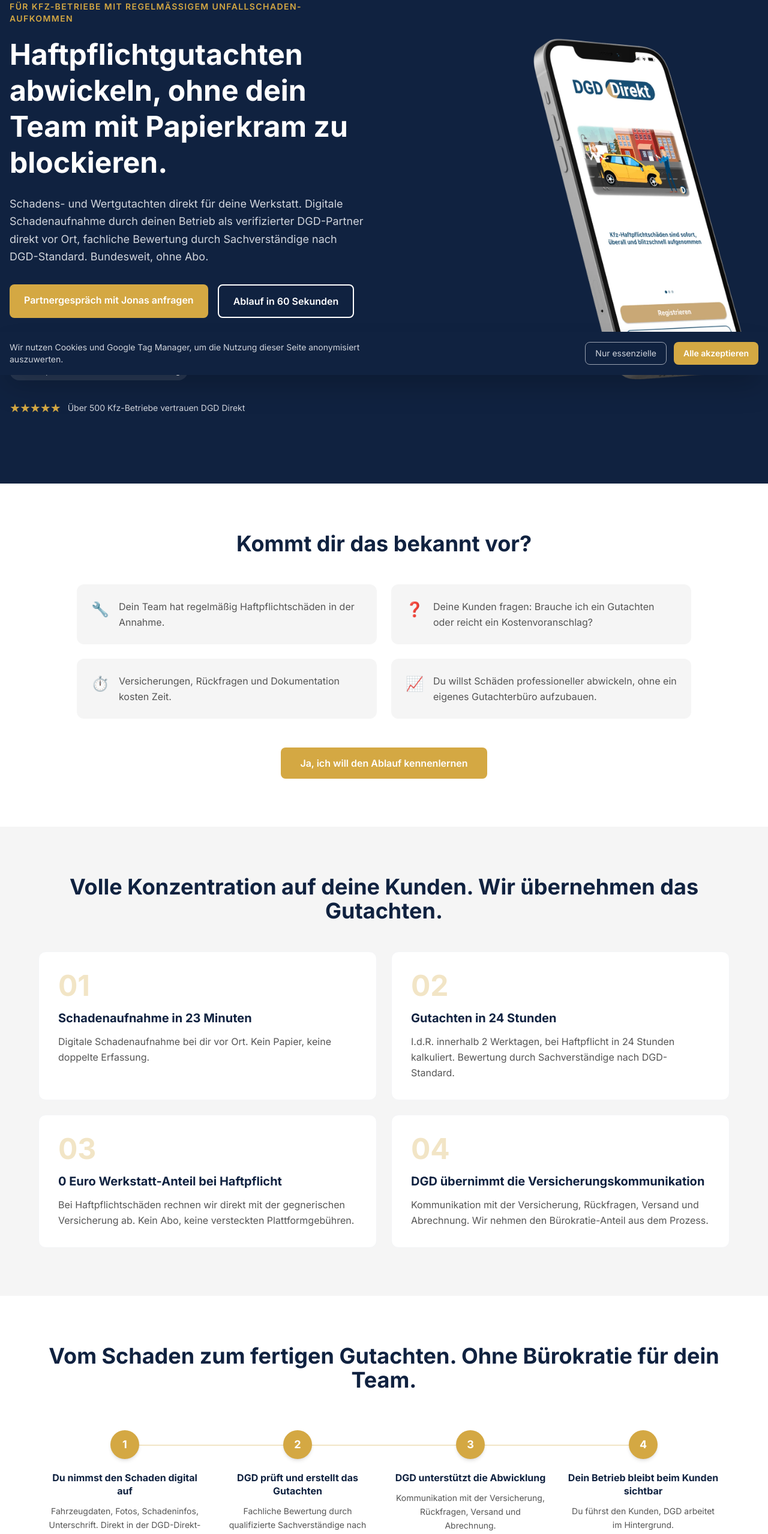
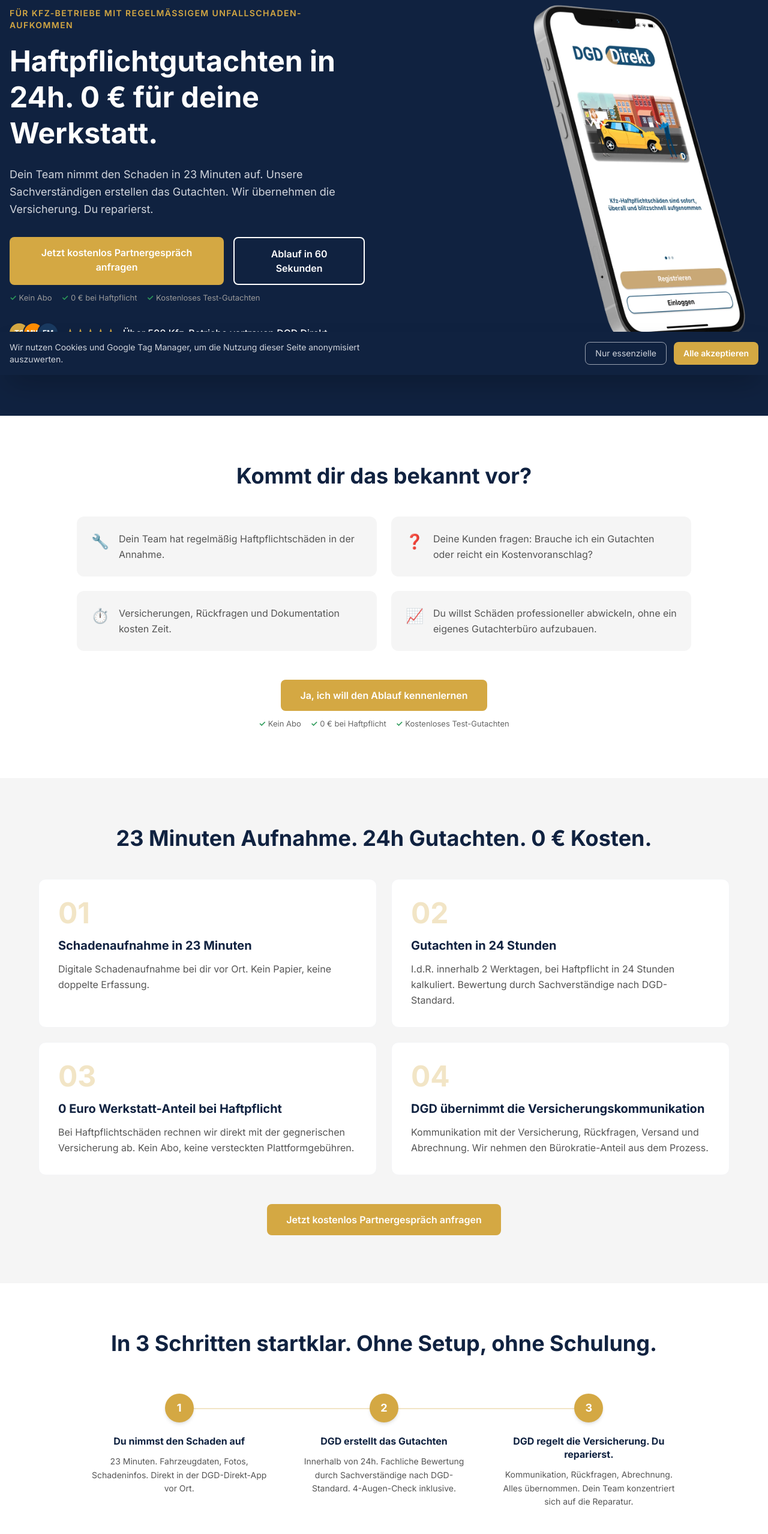
Before and after one commit to tobiasgrundl3-web/dgd-landingpage, a Next.js app: page / in a window 1280 px wide. Shown: the part 175-2732 px from the top of the page at 60% size. Built offline with nearby package versions, Linux system fonts and the light colour scheme.

Commit message:
Add files via upload

```diff
--- a/src/components/sections/Benefits.tsx
+++ b/src/components/sections/Benefits.tsx
@@ -26,7 +26,7 @@
     <section className="py-20 px-4 bg-[#F5F5F5]">
       <div className="max-w-6xl mx-auto">
         <h2 className="text-3xl sm:text-4xl font-bold text-[#102240] text-center mb-12">
-          Volle Konzentration auf deine Kunden. Wir übernehmen das Gutachten.
+          23 Minuten Aufnahme. 24h Gutachten. 0 € Kosten.
         </h2>
         <div className="grid grid-cols-1 sm:grid-cols-2 gap-6">
           {benefits.map((b) => (
@@ -40,6 +40,14 @@
             </div>
           ))}
         </div>
+        <div className="text-center mt-12">
+          <a
+            href="#anfrage"
+            className="inline-block bg-[#d4a843] text-white px-8 py-3.5 rounded-lg font-semibold hover:bg-[#b8902e] transition-colors"
+          >
+            Jetzt kostenlos Partnergespräch anfragen
+          </a>
+        </div>
       </div>
     </section>
   );
--- a/src/components/sections/ContactForm.tsx
+++ b/src/components/sections/ContactForm.tsx
@@ -1,9 +1,9 @@
 "use client";
 
-import React, { useState } from "react";
+import React, { useState, useEffect } from "react";
+import { useRouter } from "next/navigation";
 
-// Placeholder — configure endpoint before going live
-const ENDPOINT = "/api/anfrage";
+const ENDPOINT = "https://hooks.zapier.com/hooks/catch/26752793/4bvwtqt/";
 
 const nextSteps = [
   "Jonas ruft dich innerhalb von 24 Stunden zurück.",
@@ -66,6 +66,13 @@
 }
 
 export default function ContactForm() {
+  const [utm, setUtm] = useState({
+    utm_source: "",
+    utm_medium: "",
+    utm_campaign: "",
+    utm_term: "",
+    utm_content: "",
+  });
   const [form, setForm] = useState({
     mitarbeiter: "",
     schaeden: "",
@@ -76,13 +83,24 @@
     datenschutz: false,
   });
   const [loading, setLoading] = useState(false);
-  const [success, setSuccess] = useState(false);
   const [error, setError] = useState("");
+  const router = useRouter();
+
+  useEffect(() => {
+    const p = new URLSearchParams(window.location.search);
+    setUtm({
+      utm_source: p.get("utm_source") ?? "",
+      utm_medium: p.get("utm_medium") ?? "",
+      utm_campaign: p.get("utm_campaign") ?? "",
+      utm_term: p.get("utm_term") ?? "",
+      utm_content: p.get("utm_content") ?? "",
+    });
+  }, []);
 
   const update = (field: string, value: string | boolean) =>
     setForm((prev) => ({ ...prev, [field]: value }));
 
-  const handleSubmit: React.FormEventHandler<HTMLFormElement> = async (e) => {
+  const handleSubmit = async (e: React.SyntheticEvent<HTMLFormElement>) => {
     e.preventDefault();
     if (!form.datenschutz) {
       setError("Bitte stimme der Datenschutzerklärung zu.");
@@ -94,9 +112,9 @@
       await fetch(ENDPOINT, {
         method: "POST",
         headers: { "Content-Type": "application/json" },
-        body: JSON.stringify(form),
+        body: JSON.stringify({ ...form, ...utm }),
       });
-      setSuccess(true);
+      router.push("/danke");
     } catch {
       setError(
         "Etwas ist schiefgelaufen. Bitte ruf uns direkt an: 0800 009 5000"
@@ -119,20 +137,7 @@
           </p>
         </div>
 
-        {success ? (
-          <div className="max-w-lg mx-auto text-center bg-[#F5F5F5] rounded-2xl p-12">
-            <div className="w-16 h-16 rounded-full bg-[#d4a843] flex items-center justify-center mx-auto mb-6">
-              <span className="text-white text-2xl font-bold">✓</span>
-            </div>
-            <h3 className="text-2xl font-bold text-[#102240] mb-3">
-              Anfrage erfolgreich!
-            </h3>
-            <p className="text-[#555555]">
-              Jonas meldet sich innerhalb von 24 Stunden bei dir.
-            </p>
-          </div>
-        ) : (
-          <div className="grid grid-cols-1 lg:grid-cols-2 gap-12 items-start">
+        <div className="grid grid-cols-1 lg:grid-cols-2 gap-12 items-start">
             <form onSubmit={handleSubmit} className="space-y-5">
               <div>
                 <p className="block text-sm font-semibold text-[#1A1A1A] mb-2">
@@ -256,8 +261,16 @@
               >
                 {loading
                   ? "Wird gesendet..."
-                  : "Partnergespräch mit Jonas anfragen"}
+                  : "Jetzt kostenlos Partnergespräch anfragen"}
               </button>
+              <div className="flex flex-wrap justify-center gap-x-4 gap-y-1 mt-3">
+                {["Unverbindlich", "Jonas meldet sich persönlich", "In 15 Min. weißt du ob es passt"].map((item) => (
+                  <span key={item} className="text-[13px] text-[#666] flex items-center gap-1">
+                    <span className="text-[#2D9B5A] font-bold">✓</span>
+                    {item}
+                  </span>
+                ))}
+              </div>
             </form>
 
             <div className="bg-[#F5F5F5] rounded-2xl p-8">
@@ -278,7 +291,6 @@
               </ol>
             </div>
           </div>
-        )}
       </div>
     </section>
   );
--- a/src/components/sections/FAQ.tsx
+++ b/src/components/sections/FAQ.tsx
@@ -66,6 +66,14 @@
             </div>
           ))}
         </div>
+        <div className="text-center mt-12">
+          <a
+            href="#anfrage"
+            className="inline-block bg-[#d4a843] text-white px-8 py-3.5 rounded-lg font-semibold hover:bg-[#b8902e] transition-colors"
+          >
+            Jetzt kostenlos Partnergespräch anfragen
+          </a>
+        </div>
       </div>
     </section>
   );
--- a/src/components/sections/Hero.tsx
+++ b/src/components/sections/Hero.tsx
@@ -1,8 +1,10 @@
-const badges = [
-  "Keine Abos",
-  "Schadenaufnahme bei dir vor Ort",
-  "Haftpflicht direkt mit der Versicherung",
+const avatars = [
+  { initials: "TS", bg: "bg-[#d4a843]" },
+  { initials: "MW", bg: "bg-[#FF8C00]" },
+  { initials: "FM", bg: "bg-[#1a3a60]" },
 ];
+
+const riskItems = ["Kein Abo", "0 € bei Haftpflicht", "Kostenloses Test-Gutachten"];
 
 export default function Hero() {
   return (
@@ -14,22 +16,20 @@
               Für Kfz-Betriebe mit regelmäßigem Unfallschaden-Aufkommen
             </p>
             <h1 className="text-3xl sm:text-4xl lg:text-5xl font-bold leading-tight mb-6">
-              Haftpflichtgutachten abwickeln, ohne dein Team mit Papierkram zu
-              blockieren.
+              Haftpflichtgutachten in 24h. 0 € für deine Werkstatt.
             </h1>
             <p className="text-base sm:text-lg text-gray-300 mb-8 leading-relaxed">
-              Schadens- und Wertgutachten direkt für deine Werkstatt. Digitale
-              Schadenaufnahme durch deinen Betrieb als verifizierter DGD-Partner
-              direkt vor Ort, fachliche Bewertung durch Sachverständige nach
-              DGD-Standard. Bundesweit, ohne Abo.
+              Dein Team nimmt den Schaden in 23 Minuten auf. Unsere
+              Sachverständigen erstellen das Gutachten. Wir übernehmen die
+              Versicherung. Du reparierst.
             </p>
 
-            <div className="flex flex-col sm:flex-row gap-4 mb-8">
+            <div className="flex flex-col sm:flex-row gap-4 mb-3">
               <a
                 href="#anfrage"
                 className="bg-[#d4a843] text-white px-6 py-3.5 rounded-lg font-semibold text-center hover:bg-[#b8902e] transition-colors text-sm sm:text-base"
               >
-                Partnergespräch mit Jonas anfragen
+                Jetzt kostenlos Partnergespräch anfragen
               </a>
               <a
                 href="#ablauf"
@@ -39,21 +39,31 @@
               </a>
             </div>
 
-            <div className="flex flex-wrap gap-2 mb-8">
-              {badges.map((badge) => (
+            <div className="flex flex-wrap gap-x-4 gap-y-1 mb-8">
+              {riskItems.map((item) => (
                 <span
-                  key={badge}
-                  className="flex items-center gap-2 bg-white/10 text-white text-xs sm:text-sm px-3 py-1.5 rounded-full"
+                  key={item}
+                  className="text-[13px] text-[#999] flex items-center gap-1"
                 >
-                  <span className="text-[#d4a843] font-bold">✓</span>
-                  {badge}
+                  <span className="text-[#2D9B5A] font-bold">✓</span>
+                  {item}
                 </span>
               ))}
             </div>
 
-            <div className="flex items-center gap-3">
+            <div className="flex flex-wrap items-center gap-3">
+              <div className="flex -space-x-2">
+                {avatars.map((a) => (
+                  <div
+                    key={a.initials}
+                    className={`w-8 h-8 rounded-full ${a.bg} text-white text-xs font-bold flex items-center justify-center ring-2 ring-[#102240]`}
+                  >
+                    {a.initials}
+                  </div>
+                ))}
+              </div>
               <span className="text-[#d4a843] text-xl tracking-tighter">★★★★★</span>
-              <p className="text-gray-300 text-sm">
+              <p className="text-white text-base font-medium">
                 Über 500 Kfz-Betriebe vertrauen DGD Direkt
               </p>
             </div>
--- a/src/components/sections/PainPoints.tsx
+++ b/src/components/sections/PainPoints.tsx
@@ -41,6 +41,14 @@
         >
           Ja, ich will den Ablauf kennenlernen
         </a>
+        <div className="flex flex-wrap justify-center gap-x-4 gap-y-1 mt-3">
+          {["Kein Abo", "0 € bei Haftpflicht", "Kostenloses Test-Gutachten"].map((item) => (
+            <span key={item} className="text-[13px] text-[#666] flex items-center gap-1">
+              <span className="text-[#2D9B5A] font-bold">✓</span>
+              {item}
+            </span>
+          ))}
+        </div>
       </div>
     </section>
   );
--- a/src/components/sections/Process.tsx
+++ b/src/components/sections/Process.tsx
@@ -1,35 +1,31 @@
 const steps = [
   {
-    title: "Du nimmst den Schaden digital auf",
-    desc: "Fahrzeugdaten, Fotos, Schadeninfos, Unterschrift. Direkt in der DGD-Direkt-App vor Ort.",
+    title: "Du nimmst den Schaden auf",
+    desc: "23 Minuten. Fahrzeugdaten, Fotos, Schadeninfos. Direkt in der DGD-Direkt-App vor Ort.",
   },
   {
-    title: "DGD prüft und erstellt das Gutachten",
-    desc: "Fachliche Bewertung durch qualifizierte Sachverständige nach DGD-Standard. 4-Augen-Check inklusive.",
+    title: "DGD erstellt das Gutachten",
+    desc: "Innerhalb von 24h. Fachliche Bewertung durch Sachverständige nach DGD-Standard. 4-Augen-Check inklusive.",
   },
   {
-    title: "DGD unterstützt die Abwicklung",
-    desc: "Kommunikation mit der Versicherung, Rückfragen, Versand und Abrechnung.",
-  },
-  {
-    title: "Dein Betrieb bleibt beim Kunden sichtbar",
-    desc: "Du führst den Kunden, DGD arbeitet im Hintergrund.",
+    title: "DGD regelt die Versicherung. Du reparierst.",
+    desc: "Kommunikation, Rückfragen, Abrechnung. Alles übernommen. Dein Team konzentriert sich auf die Reparatur.",
   },
 ];
 
 export default function Process() {
   return (
     <section id="ablauf" className="py-20 px-4 bg-white">
-      <div className="max-w-6xl mx-auto">
+      <div className="max-w-5xl mx-auto">
         <h2 className="text-3xl sm:text-4xl font-bold text-[#102240] text-center mb-16">
-          Vom Schaden zum fertigen Gutachten. Ohne Bürokratie für dein Team.
+          In 3 Schritten startklar. Ohne Setup, ohne Schulung.
         </h2>
 
         {/* Desktop */}
-        <div className="hidden lg:grid lg:grid-cols-4 gap-0 relative">
-          <div className="absolute top-6 left-[12.5%] right-[12.5%] h-0.5 bg-[#d4a843]/30" />
+        <div className="hidden lg:grid lg:grid-cols-3 gap-0 relative">
+          <div className="absolute top-6 left-[16.7%] right-[16.7%] h-0.5 bg-[#d4a843]/30" />
           {steps.map((step, i) => (
-            <div key={i} className="flex flex-col items-center text-center px-4 relative">
+            <div key={i} className="flex flex-col items-center text-center px-6 relative">
               <div className="w-12 h-12 rounded-full bg-[#d4a843] text-white font-bold text-lg flex items-center justify-center mb-5 shadow-md relative z-10">
                 {i + 1}
               </div>
--- a/src/components/sections/Testimonials.tsx
+++ b/src/components/sections/Testimonials.tsx
@@ -1,72 +1,110 @@
+"use client";
+
 const testimonials = [
   {
     name: "Tom Schwarz",
     role: "Kfz-Meister",
-    quote: "Ein riesiger Vorteil ist die extrem schnelle Abwicklung.",
+    quote:
+      "Früher haben wir teilweise eine Woche auf den Gutachter gewartet. Mit DGD macht mein Geselle die Aufnahme morgens in 20 Minuten und am nächsten Tag liegt das Gutachten vor. Das spart uns locker 3 bis 4 Tage Standzeit pro Fall.",
     image: "/img/testimonials/tom-schwarz.jpg",
-    initials: null,
+    initials: "TS",
   },
   {
     name: "Markus Wahl",
     role: "Kfz-Meister",
-    quote: "Die App für die digitale Schadenaufnahme ist kinderleicht.",
+    quote:
+      "Die App ist wirklich simpel. Mein Team hat nach dem ersten Schadensfall verstanden wie es läuft. Kein Schulungsaufwand, keine komplizierte Software. Einfach Fotos machen, Daten eingeben, fertig.",
     image: "/img/testimonials/markus-wahl.png",
-    initials: null,
+    initials: "MW",
   },
   {
     name: "Florian Mader",
     role: "Kfz-Meister",
-    quote: "Es läuft alles immer unkompliziert ab.",
+    quote:
+      "Was mich am meisten überzeugt hat: Wir müssen uns nicht mehr mit der Versicherung rumschlagen. DGD übernimmt das komplett. Mein Team kann sich auf die Reparatur konzentrieren.",
     image: null,
     initials: "FM",
   },
   {
     name: "Toni Michel",
     role: "Lackiererei Michel",
-    quote: "Unkompliziert, schnell, reibungslos. Gutachten meist am nächsten Tag.",
+    quote:
+      "Unkompliziert, schnell, reibungslos. Gutachten kommt meist am nächsten Tag. Und das Beste: Bei Haftpflicht zahlen wir keinen Cent. Das hat sich vom ersten Fall an gelohnt.",
     image: "/img/testimonials/lackiererei-michel.png",
-    initials: null,
+    initials: "TM",
   },
 ];
+
+function Avatar({
+  src,
+  alt,
+  initials,
+}: {
+  src: string | null;
+  alt: string;
+  initials: string;
+}) {
+  return (
+    <div className="w-12 h-12 rounded-full bg-[#102240] text-white text-sm font-bold flex items-center justify-center shrink-0 relative overflow-hidden">
+      <span className="select-none">{initials}</span>
+      {src && (
+        // eslint-disable-next-line @next/next/no-img-element
+        <img
+          src={src}
+          alt={alt}
+          onLoad={(e) => { e.currentTarget.style.opacity = "1"; }}
+          onError={(e) => { e.currentTarget.style.display = "none"; }}
+          className="absolute inset-0 w-full h-full object-cover opacity-0"
+        />
+      )}
+    </div>
+  );
+}
+
 
 export default function Testimonials() {
   return (
     <section className="py-20 px-4 bg-[#F5F5F5]">
       <div className="max-w-6xl mx-auto">
         <h2 className="text-3xl sm:text-4xl font-bold text-[#102240] text-center mb-12">
-          Stimmen aus dem DGD-Netzwerk.
+          Über 500 Werkstätten arbeiten bereits mit DGD.
         </h2>
         <div className="grid grid-cols-1 sm:grid-cols-2 gap-6">
           {testimonials.map((t, i) => (
             <div
               key={i}
-              className="bg-white rounded-xl p-8 border border-gray-100 shadow-sm flex flex-col"
+              className="bg-white rounded-xl p-6 border border-gray-200 shadow-sm flex flex-col gap-4"
             >
-              <p className="text-[#d4a843] text-3xl leading-none mb-3">"</p>
-              <p className="text-[#1A1A1A] text-base leading-relaxed mb-6 flex-1">
+              <div className="flex gap-0.5">
+                {Array.from({ length: 5 }).map((_, s) => (
+                  <span key={s} className="text-[#d4a843] text-lg leading-none">
+                    ★
+                  </span>
+                ))}
+              </div>
+
+              <p className="text-[15px] text-[#333] leading-relaxed flex-1">
                 {t.quote}
               </p>
-              <div className="flex items-center gap-4">
-                {t.image ? (
-                  // eslint-disable-next-line @next/next/no-img-element
-                  <img
-                    src={t.image}
-                    alt={t.name}
-                    className="w-12 h-12 rounded-full object-cover shrink-0"
-                  />
-                ) : (
-                  <div className="w-12 h-12 rounded-full bg-[#102240] text-white font-bold flex items-center justify-center text-sm shrink-0">
-                    {t.initials}
-                  </div>
-                )}
+
+              <div className="flex items-center gap-3 pt-1 border-t border-gray-100">
+                <Avatar src={t.image} alt={t.name} initials={t.initials} />
                 <div>
-                  <p className="font-bold text-[#102240] text-sm">{t.name}</p>
-                  <p className="text-[#555555] text-sm">{t.role}</p>
+                  <p className="font-semibold text-[#102240] text-sm">{t.name}</p>
+                  <p className="text-[#777] text-xs">{t.role}</p>
                 </div>
               </div>
             </div>
           ))}
         </div>
+        <div className="text-center mt-12">
+          <a
+            href="#anfrage"
+            className="inline-block bg-[#d4a843] text-white px-8 py-3.5 rounded-lg font-semibold hover:bg-[#b8902e] transition-colors"
+          >
+            Jetzt kostenlos Partnergespräch anfragen
+          </a>
+        </div>
       </div>
     </section>
   );
```
Also changed, not shown: src/components/sections/Contact.tsx (+1 -9 lines).
